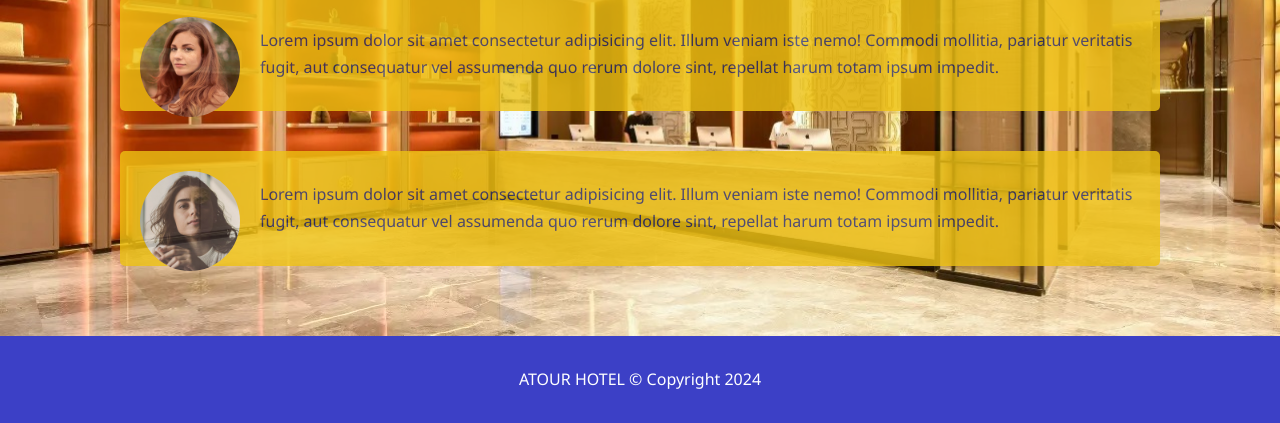
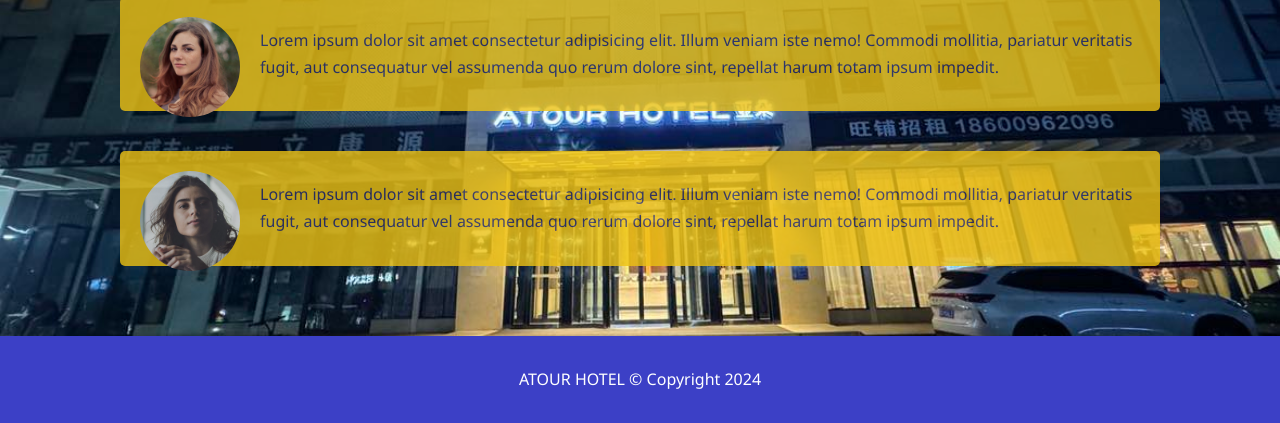
Before and after one commit to utogtokh6/hotel_web, a plain HTML site: page about.html in a window 1280 px wide. Shown: the part 585-1008 px from the top of the page. Drawn offline with Linux system fonts and the light colour scheme.

Commit message:
meta tag updated imgs changed

```diff
--- a/css/style.css
+++ b/css/style.css
@@ -214,7 +214,7 @@ padding-bottom: 30px;
   /* comments  */
 #comments{
     height: 100%;
-    background: url("/img/main4.jpg") no-repeat center center/cover;
+    background: url("/img/main_out.jpg") no-repeat center center/cover;
     padding-top: 40px;
 }
 
```
Also changed, not shown: img/20200701_02photo-1.jpg (deleted), img/20200701_02photo-2.jpg (deleted), img/20200701_04showcase.jpg (deleted), img/20200701_04test-bg.jpg (deleted), img/Logo.png (deleted).
